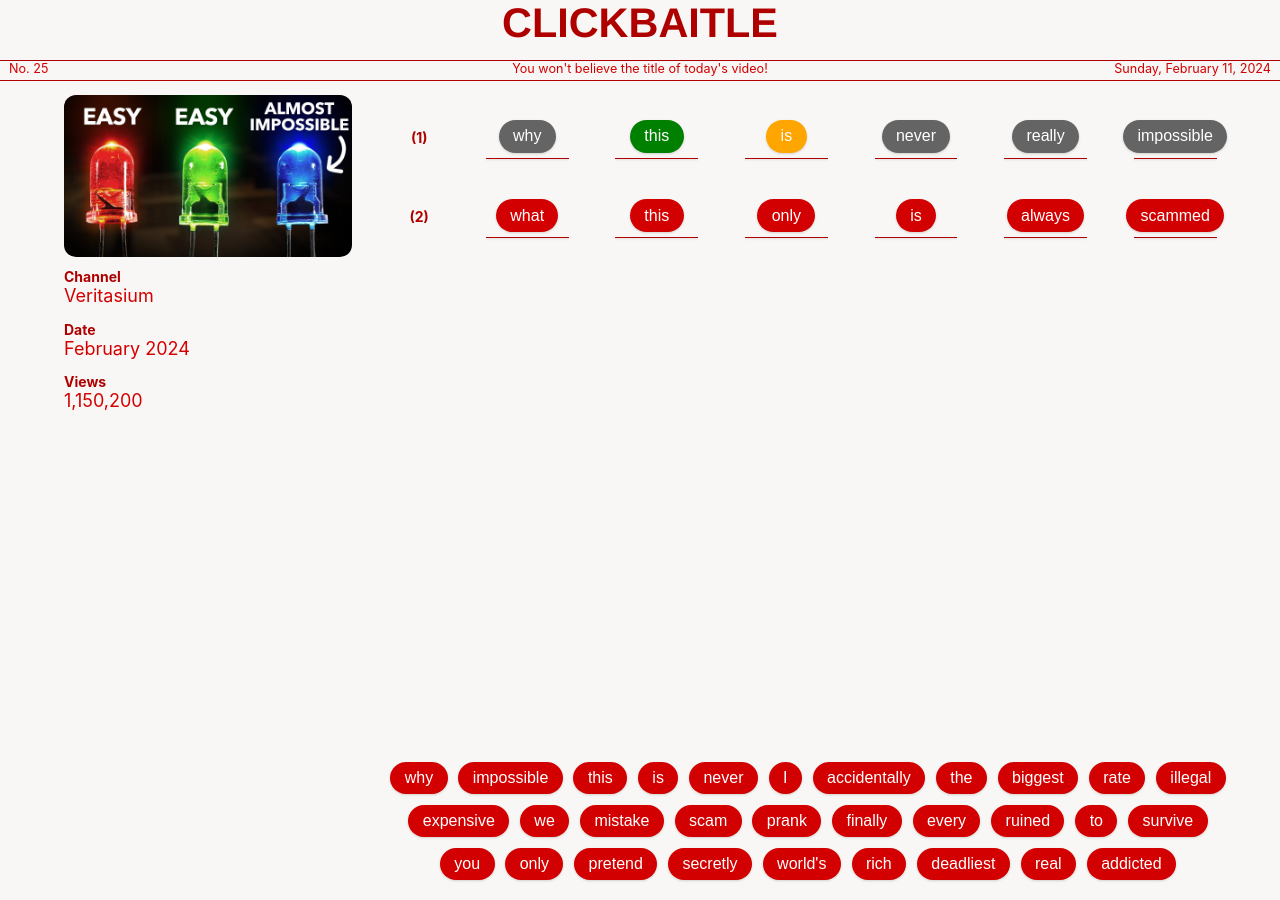
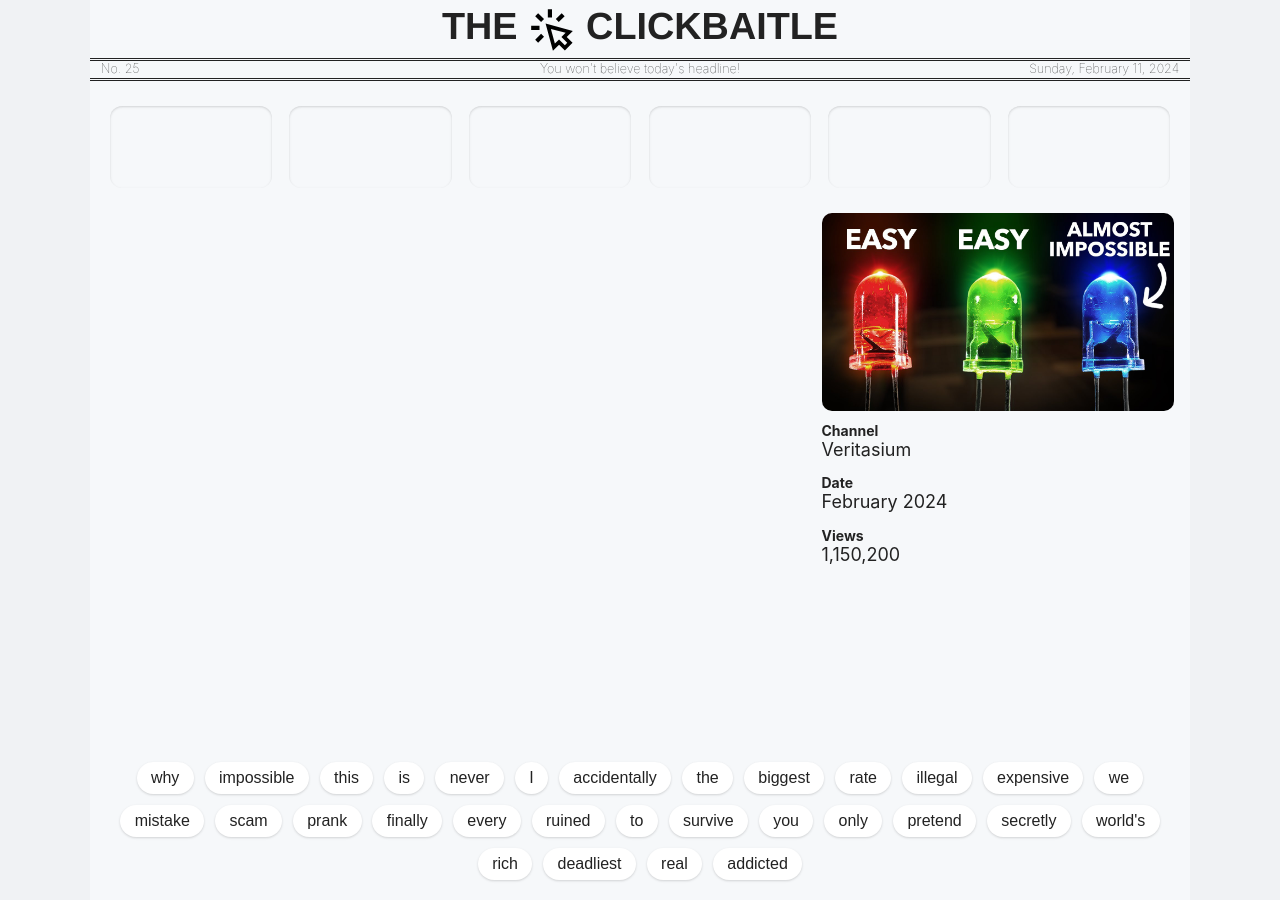
Before and after one commit to Ruce/clickbaitle, a Jekyll site: the page built from index.html, in a window 1280 px wide. Built offline with Jekyll 4.4.1, drawn with Linux system fonts in a browser that asks for light colours.

Commit message:
Update layout, add favicon and click functionality

```diff
--- a/_layouts/default.html
+++ b/_layouts/default.html
@@ -4,6 +4,7 @@
     <meta name="viewport" content="width=device-width, initial-scale=1">
     <meta charset="utf-8">
     <title>{{ site.title }}</title>
+	<link rel="shortcut icon" type="image/svg+xml" href="{{ "/assets/img/mouse.svg" | relative_url }}">
     <link rel="stylesheet" href="{{ "/assets/css/main.css" | relative_url }}">
   </head>
   <body>
--- a/_sass/base.scss
+++ b/_sass/base.scss
@@ -1,11 +1,12 @@
-$backgroundColor: #F9F7F5;
+$backgroundLightColor: #F6F8FA;
+$backgroundDarkColor: #F0F2F4;
 $lightColor: #D20000;
 $darkColor: #AF0000;
-$bodyColor: #D20000;
+$bodyColor: #222;
 $bodyFont: -apple-system,BlinkMacSystemFont,"Segoe UI",Helvetica,Arial,sans-serif,"Apple Color Emoji","Segoe UI Emoji","Segoe UI Symbol";
 
 body {
-	background: $backgroundColor;
+	background: $backgroundDarkColor;
 	color: $bodyColor;
 	font-family: $bodyFont;
 	display: flex;
@@ -14,6 +15,18 @@ body {
 	align-items: center;
 	height: 100dvh;
 	margin: 0;
+}
+
+.main {
+	background: $backgroundLightColor;
+	max-width: 1100px;
+	width: 100%;
+	height: 100%;
+	box-sizing: border-box;
+	display: flex;
+	flex-direction: column;
+	justify-content: center;
+	align-items: center;
 }
 
 .top {
@@ -29,14 +42,23 @@ body {
 .title {
 	width: 100%;
 	height: 75%;
-	font-size: 4.6vh;
+	font-size: 4.2vh;
 	font-weight: 900;
-	color: $darkColor;
+	padding: 0.5vh 0 0 0;
+	display: flex;
+	flex-direction: row;
+	justify-content: center;
+	/*color: $darkColor;*/
 	font-family: Helvetica;
 	text-align: center;
-	border-bottom: 1px solid $darkColor;
+	border-bottom: medium double $bodyColor;
 	box-sizing: border-box;
 	overflow: visible;
+}
+
+.icon {
+	height: 95%;
+	padding: 0 1vh;
 }
 
 .ticker {
@@ -45,8 +67,9 @@ body {
 	width: 100%;
 	height: 25%;
 	font-size: 1.4vh;
-	padding: 0 1vh;
-	border-bottom: 1px solid $darkColor;
+	font-weight: lighter;
+	padding: 0 1.2vh;
+	border-bottom: medium double $bodyColor;
 	box-sizing: border-box;
 	overflow: visible;
 }
@@ -64,33 +87,73 @@ body {
 .date {
 	text-align: right;
 	width: 30%;
+	overflow: visible;
 }
 
-.main {
-	max-width: 1200px;
+.headlineContainer {
 	width: 100%;
-	height: 91%;
-	padding: 1.6vh 0;
+	padding: min(2vh, 2.4vw) 1%;
+	font-size: min(5.8vh, 8vw);
+	font-family: Georgia;
+	font-weight: 900;
+	display: flex;
+	flex-direction: row;
+	flex-wrap: wrap;
+	justify-content: center;
+	text-align: center;
 	box-sizing: border-box;
 }
 
-.videoContainer, .playContainer {
-	height: 100%;
+.slot {
+	flex-grow: 1;
+	min-width: 10%;
+	margin: 0.8vh 0.8%;
+	padding: 0.6vh 1.6%;
+	border-radius: 12px;
+	box-shadow: inset 0 1px 3px 0 rgba(0, 0, 0, 0.1), inset 0 1px 2px 0 rgba(0, 0, 0, 0.06);
+	box-sizing: border-box;
+	user-select: none;
+}
+
+.filled {
+	background-color: white;
+	cursor: pointer;
+	box-shadow: 0 1px 3px 0 rgba(0, 0, 0, 0.1), 0 1px 2px 0 rgba(0, 0, 0, 0.06);
+}
+
+.bodyContainer {
+	width: 100%;
+	flex-grow: 1;
+	overflow: auto;
+	display: flex;
+	flex-direction: row-reverse;
+}
+
+/* Hide the default scrollbar */
+.bodyContainer::-webkit-scrollbar {
+	width: 0;
+}
+
+.bodyContainer::-webkit-scrollbar-track {
+	background: transparent;
+}
+
+.videoContainer, .boardContainer {
 	float: left;
 	display: flex;
 	flex-direction: column;
+	padding: 0 1.5%;
+	box-sizing: border-box;
 }
 
 .videoContainer {
-	width: 28%;
-	padding: 0 2%;
-	box-sizing: border-box;
+	width: 35%;
 	justify-content: flex-start;
 	align-items: flex-start; /* Align items to the left */
 }
 
-.playContainer {
-	width: 72%;
+.boardContainer {
+	width: 65%;
 	justify-content: center;
 	align-items: center;
 	/*background-color: #fefbf8;*/
@@ -100,7 +163,7 @@ body {
 	display: block;
 	max-width: 100%;
 	max-height: 100%;
-	border-radius: 12px;
+	border-radius: 10px;
 }
 
 .infoContainer{
@@ -118,25 +181,8 @@ body {
 }
 
 .infoHeader {
-	color: $darkColor;
 	font-size: min(1.4vw, 14px);
 	font-weight: bold;
-}
-
-.board {
-	width: 100%;
-	flex-grow: 1;
-	overflow: auto;
-	box-sizing: border-box;
-}
-
-/* Hide the default scrollbar */
-.board::-webkit-scrollbar {
-	width: 0;
-}
-
-.board::-webkit-scrollbar-track {
-	background: transparent;
 }
 
 .boardTable {
@@ -157,7 +203,6 @@ body {
 }
 
 .round {
-	color: $darkColor;
 	font-size: min(1.4vw, 14px);
 	font-weight: bold;
 }
@@ -166,16 +211,9 @@ body {
 	width: 15%;
 }
 
-.slot {
-	content: "";
-	margin: auto;
-	width: 65%;
-	border-bottom: 1px solid $darkColor;
-	box-shadow: 0 1px 3px 0 rgba(0, 0, 0, 0.1), 0 1px 2px 0 rgba(0, 0, 0, 0.06);
-}
-
 .optionsContainer {
-	padding: 1.6vh 0 0 0;
+	width: 100%;
+	padding: 1.6vh 0;
 	box-sizing: border-box;
 	display: flex;
 	justify-content: center;
@@ -186,11 +224,11 @@ body {
 }
 
 .token {
-	color: white;
+	color: $bodyColor;
 	font-size: min(3vw, 2.2vh, 16px);
 	border: none;
 	border-radius: 30px;
-	background-color: $lightColor;
+	background-color: white;
 	padding: 0.8vh 1.6vh;
 	margin: min(1.2vw, 0.6vh);
 	box-shadow: 0 1px 3px 0 rgba(0, 0, 0, 0.1), 0 1px 2px 0 rgba(0, 0, 0, 0.06);
@@ -198,7 +236,7 @@ body {
 
 .token:hover {
 	cursor: pointer;
-	background-color: $darkColor;
+	background-color: #FAFAFA;
 }
 
 .token:active {
@@ -222,15 +260,19 @@ body {
 		height: 5%;
 		flex-direction: row;
 		justify-content: left;
-		border-bottom: 1px solid $darkColor;
+		border-bottom: 1px solid $bodyColor;
 	}
 
 	.title {
 		height: 100%;
 		font-size: 2.8vh;
 		padding: 0.4vh 2vw;
-		text-align: left;
+		justify-content: left;
 		border: none;
+	}
+
+	.icon {
+		height: 90%;
 	}
 
 	.ticker {
@@ -239,6 +281,7 @@ body {
 		flex-direction: column;
 		padding: 0.4vh 2vw;
 		border: none;
+		font-size: min(1.4vh, 2.4vw);
 	}
 
 	.issueNumber {
@@ -255,23 +298,24 @@ body {
 		text-align: right;
 	}
 
-	.main {
-		height: 95%;
+	.bodyContainer {
+		flex-direction: column;
 	}
 
-	.videoContainer, .playContainer {
+	.videoContainer, .boardContainer {
 		width: 100%;
 	}
 
 	.videoContainer {
-		height: 20%;
-		padding: 1vh;
+		height: 18vh;
+		padding: 0 1vh;
 		flex-direction: row;
 		justify-content: left;
 	}
 
-	.playContainer {
-		height: 80%;
+	.thumbnail {
+		max-width: 60%;
+		max-height: 100%;
 	}
 
 	.infoContainer{
--- /dev/null
+++ b/assets/js/main.js
@@ -0,0 +1,54 @@
+function initialisePage() {
+	var numSlots = 6;
+	initialiseSlots(numSlots);
+}
+
+function initialiseSlots(numSlots) {
+	const headlineContainer = document.getElementById('headlineContainer');
+
+	for (let i=0; i<numSlots; i++) {
+		const slotElement = document.createElement('div');
+		slotElement.classList.add('slot');
+		slotElement.textContent = '\u00A0';
+		headlineContainer.appendChild(slotElement);
+	}
+}
+
+function getNextSlot() {
+	// Gets the next empty `slot` element in left-to-right order;
+	// Returns -1 if all slots are non-empty
+	const headlineContainer = document.getElementById('headlineContainer');
+	const slots = headlineContainer.children;
+
+	for (const slot of slots) {
+		if (slot.classList.contains('slot') && slot.textContent === '\u00A0') return slot;
+	}
+
+	return -1;
+}
+
+function selectToken(token) {
+	const nextSlot = getNextSlot();
+	if (nextSlot === -1) return; // No empty slots
+
+	token.style.display = 'none';
+	nextSlot.textContent = token.textContent.toUpperCase();
+	nextSlot.classList.add('filled');
+	nextSlot.token = token;
+	nextSlot.addEventListener('click', removeToken);
+}
+
+function removeToken(event) {
+	const slot = event.target;
+	slot.classList.remove('filled');
+	slot.textContent = '\u00A0';
+	slot.token.style.display = 'block'
+	slot.token = null;
+	slot.removeEventListener('click', removeToken);
+}
+
+
+
+
+
+document.addEventListener('DOMContentLoaded', initialisePage);
--- a/index.html
+++ b/index.html
@@ -2,11 +2,15 @@
 layout: default
 ---
 
+<script src="{{ '/assets/js/main.js' | relative_url }}"></script>
+
+<div class="main">
 	<div class="top">
-	<span class="title">CLICKBAITLE</span>
-	<div class="ticker"><span class="issueNumber">No. 25</span><span class="description">You won't believe the title of today's video!</span><span class="date">Sunday, February 11, 2024<span></div>
+		<div class="title"><span>THE</span><img class="icon" src="{{ '/assets/img/mouse.svg' | relative_url }}"><span>CLICKBAITLE</span></div>
+		<div class="ticker"><span class="issueNumber">No. 25</span><span class="description">You won't believe today's headline!</span><span class="date">Sunday, February 11, 2024<span></div>
 	</div>
-<div class="main">
+	<div class="headlineContainer" id="headlineContainer"></div>
+	<div class="bodyContainer">
 		<div class="videoContainer">
 			<img class="thumbnail" src="{{ '/assets/img/example-thumbnail.jpg' | relative_url }}">
 			<div class="infoContainer">
@@ -18,8 +22,7 @@ layout: default
 				<span class="infoText">1,150,200</span>
 			</div>
 		</div>
-	<div class="playContainer">
-		<div class="board">
+		<div class="boardContainer">
 			<table class="boardTable">
 				<thead>
 					<tr>
@@ -32,113 +35,39 @@ layout: default
 						<th class="slotCol"></th>
 					</tr>
 				</thead>
-				<tbody>
-					<tr>
-						<td><span class="round">(1)</span></td>
-						<td><button class="token wrong">why</button><div class="slot"></div></td>
-						<td><button class="token correct">this</button><div class="slot"></div></td>
-						<td><button class="token semiCorrect">is</button><div class="slot"></div></td>
-						<td><button class="token wrong">never</button><div class="slot"></div></td>
-						<td><button class="token wrong">really</button><div class="slot"></div></td>
-						<td><button class="token wrong">impossible</button><div class="slot"></div></td>
-					</tr>
-					<tr>
-						<td><span class="round">(2)</span></td>
-						<td><button class="token">what</button><div class="slot"></div></td>
-						<td><button class="token">this</button><div class="slot"></div></td>
-						<td><button class="token">only</button><div class="slot"></div></td>
-						<td><button class="token">is</button><div class="slot"></div></td>
-						<td><button class="token">always</button><div class="slot"></div></td>
-						<td><button class="token">scammed</button><div class="slot"></div></td>
-					</tr>
-					<tr>
-						<td></td>
-						<td></td>
-						<td></td>
-						<td></td>
-						<td></td>
-						<td></td>
-						<td></td>
-					</tr>
-					<tr>
-						<td></td>
-						<td></td>
-						<td></td>
-						<td></td>
-						<td></td>
-						<td></td>
-						<td></td>
-					</tr>
-					<tr>
-						<td></td>
-						<td></td>
-						<td></td>
-						<td></td>
-						<td></td>
-						<td></td>
-						<td></td>
-					</tr>
-					<tr>
-						<td></td>
-						<td></td>
-						<td></td>
-						<td></td>
-						<td></td>
-						<td></td>
-						<td></td>
-					</tr>
-					<tr>
-						<td></td>
-						<td></td>
-						<td></td>
-						<td></td>
-						<td></td>
-						<td></td>
-						<td></td>
-					</tr>
-					<tr>
-						<td></td>
-						<td></td>
-						<td></td>
-						<td></td>
-						<td></td>
-						<td></td>
-						<td></td>
-					</tr>
-				</tbody>
 			</table>
 		</div>
+	</div>
 	<div class="optionsContainer">
-			<button class="token">why</button>
-			<button class="token">impossible</button>
-			<button class="token">this</button>
-			<button class="token">is</button>
-			<button class="token">never</button>
-			<button class="token">I</button>
-			<button class="token">accidentally</button>
-			<button class="token">the</button>
-			<button class="token">biggest</button>
-			<button class="token">rate</button>
-			<button class="token">illegal</button>
-			<button class="token">expensive</button>
-			<button class="token">we</button>
-			<button class="token">mistake</button>
-			<button class="token">scam</button>
-			<button class="token">prank</button>
-			<button class="token">finally</button>
-			<button class="token">every</button>
-			<button class="token">ruined</button>
-			<button class="token">to</button>
-			<button class="token">survive</button>
-			<button class="token">you</button>
-			<button class="token">only</button>
-			<button class="token">pretend</button>
-			<button class="token">secretly</button>
-			<button class="token">world's</button>
-			<button class="token">rich</button>
-			<button class="token">deadliest</button>
-			<button class="token">real</button>
-			<button class="token">addicted</button>
+		<button class="token" onclick="selectToken(this)">why</button>
+		<button class="token" onclick="selectToken(this)">impossible</button>
+		<button class="token" onclick="selectToken(this)">this</button>
+		<button class="token" onclick="selectToken(this)">is</button>
+		<button class="token" onclick="selectToken(this)">never</button>
+		<button class="token" onclick="selectToken(this)">I</button>
+		<button class="token" onclick="selectToken(this)">accidentally</button>
+		<button class="token" onclick="selectToken(this)">the</button>
+		<button class="token" onclick="selectToken(this)">biggest</button>
+		<button class="token" onclick="selectToken(this)">rate</button>
+		<button class="token" onclick="selectToken(this)">illegal</button>
+		<button class="token" onclick="selectToken(this)">expensive</button>
+		<button class="token" onclick="selectToken(this)">we</button>
+		<button class="token" onclick="selectToken(this)">mistake</button>
+		<button class="token" onclick="selectToken(this)">scam</button>
+		<button class="token" onclick="selectToken(this)">prank</button>
+		<button class="token" onclick="selectToken(this)">finally</button>
+		<button class="token" onclick="selectToken(this)">every</button>
+		<button class="token" onclick="selectToken(this)">ruined</button>
+		<button class="token" onclick="selectToken(this)">to</button>
+		<button class="token" onclick="selectToken(this)">survive</button>
+		<button class="token" onclick="selectToken(this)">you</button>
+		<button class="token" onclick="selectToken(this)">only</button>
+		<button class="token" onclick="selectToken(this)">pretend</button>
+		<button class="token" onclick="selectToken(this)">secretly</button>
+		<button class="token" onclick="selectToken(this)">world's</button>
+		<button class="token" onclick="selectToken(this)">rich</button>
+		<button class="token" onclick="selectToken(this)">deadliest</button>
+		<button class="token" onclick="selectToken(this)">real</button>
+		<button class="token" onclick="selectToken(this)">addicted</button>
 	</div>
 </div>
-</div>
```
Also changed, not shown: assets/img/mouse.svg (added). Lines whose indentation alone changed are shown as unchanged.
